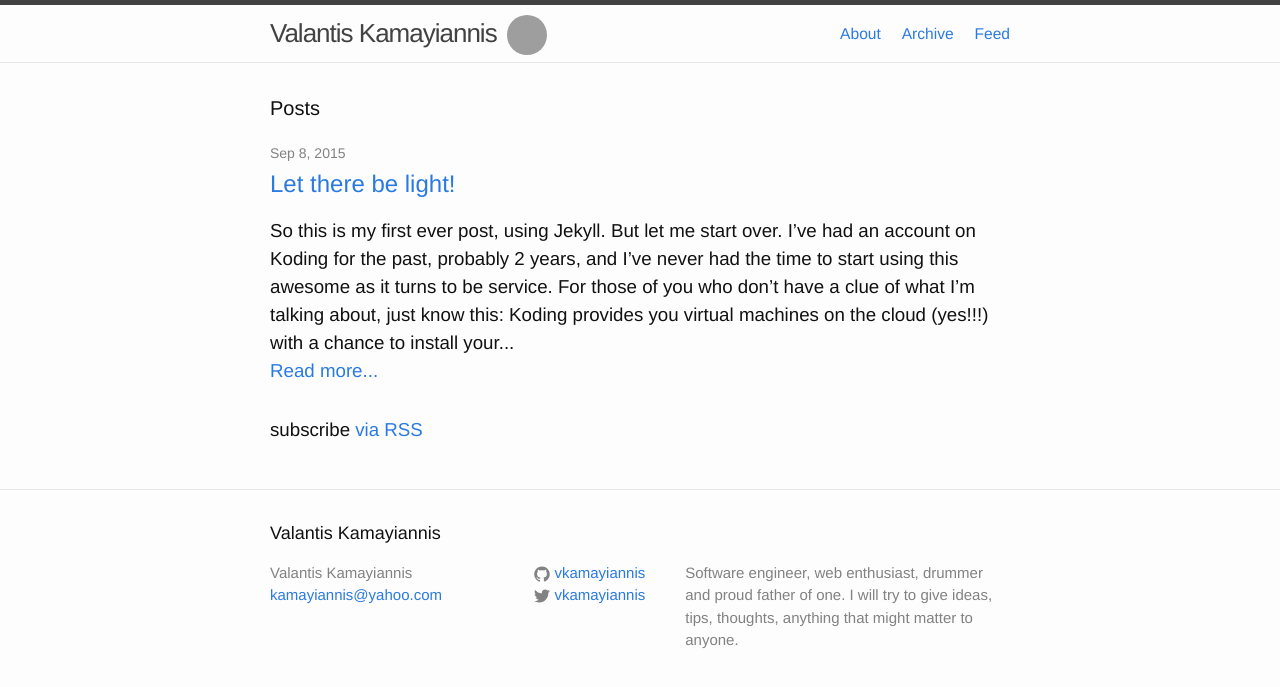
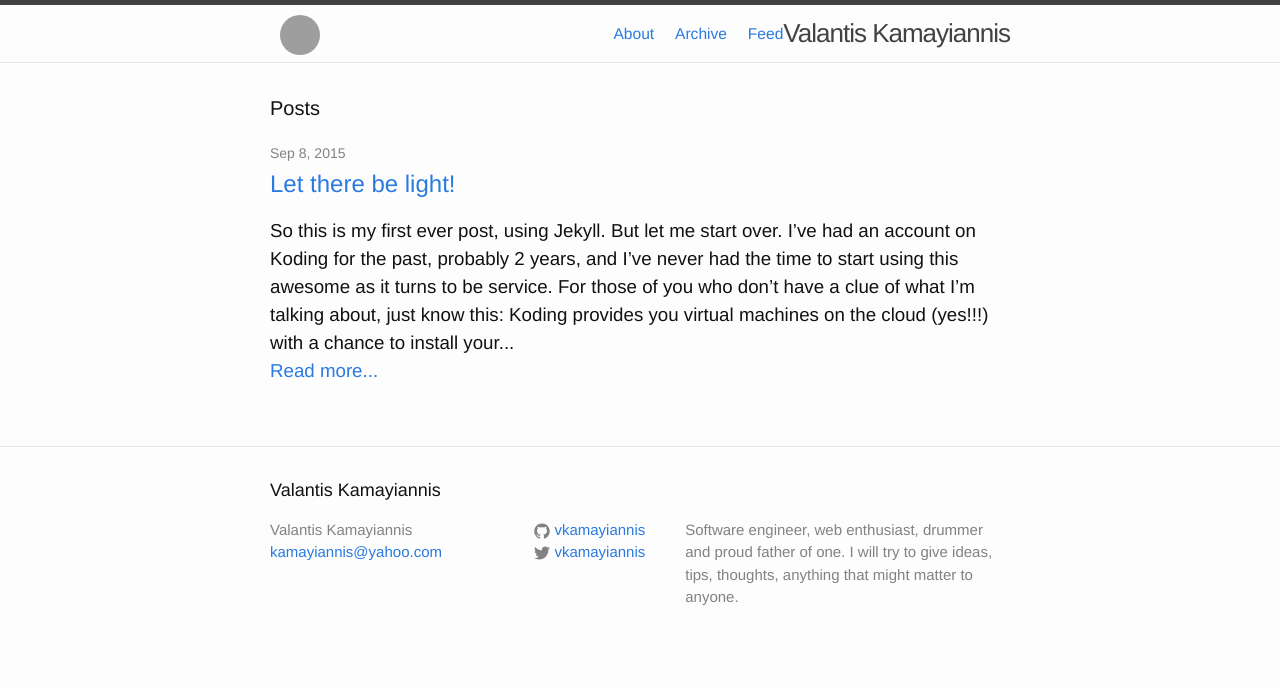
Before and after one commit to vkamayiannis/vkamayiannis.github.io, a Jekyll site: the page built from index.html, in a window 1280 px wide. Shown: the top 687 px of the page. Built offline with Jekyll 4.4.1, drawn with Linux system fonts in a browser that asks for light colours; grey boxes are pictures that could not be loaded.

Commit message:
removed rss feed on index page

```diff
--- a/_sass/_layout.scss
+++ b/_sass/_layout.scss
@@ -242,10 +242,10 @@
     border-radius: 50%;
   	margin-top: 10px;
     margin-left: 10px;
-    float: 'left';
+    float: left;
 	}
 
 	.sitetitle a {
-    float: 'right';
+    float: right;
   }
 }
--- a/index.html
+++ b/index.html
@@ -22,6 +22,4 @@ layout: default
     {% endfor %}
   </ul>
 
-  <p class="rss-subscribe">subscribe <a href="{{ "/feed.xml" | prepend: site.baseurl }}">via RSS</a></p>
-
 </div>
```
